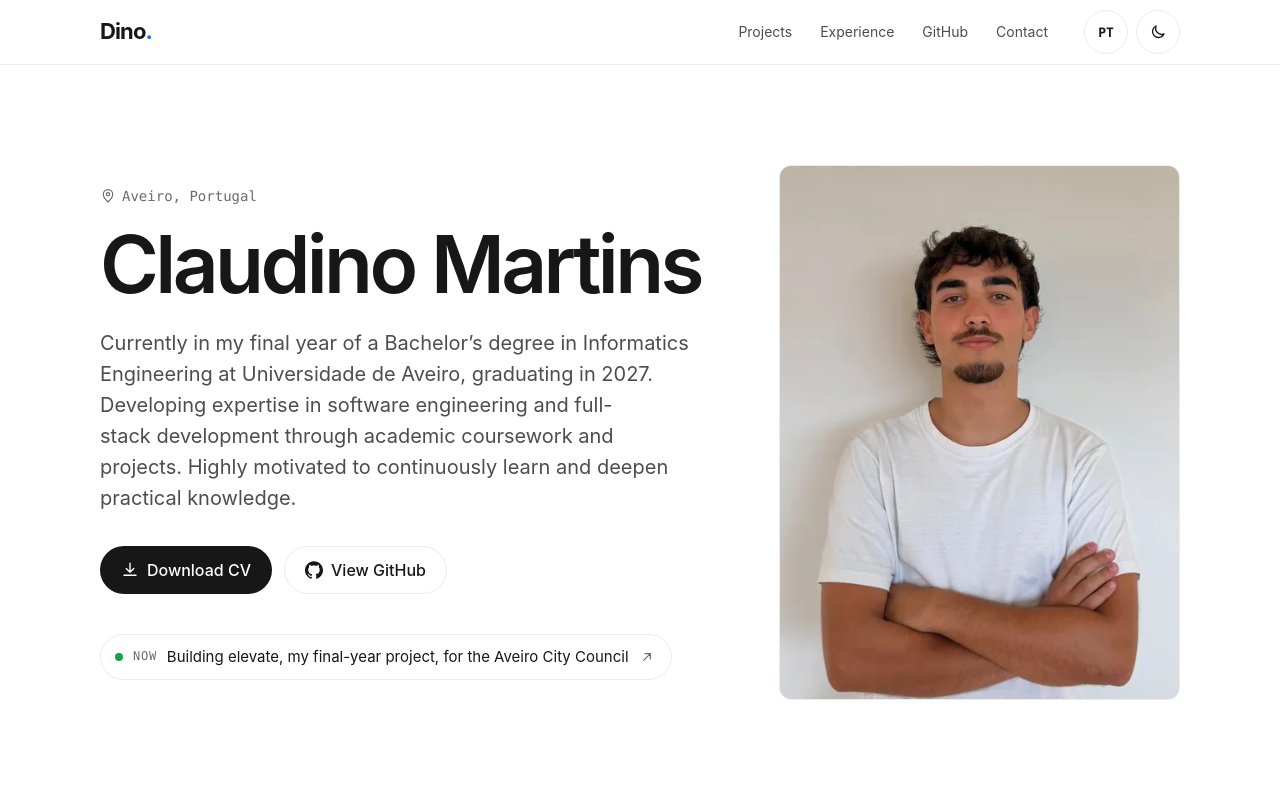
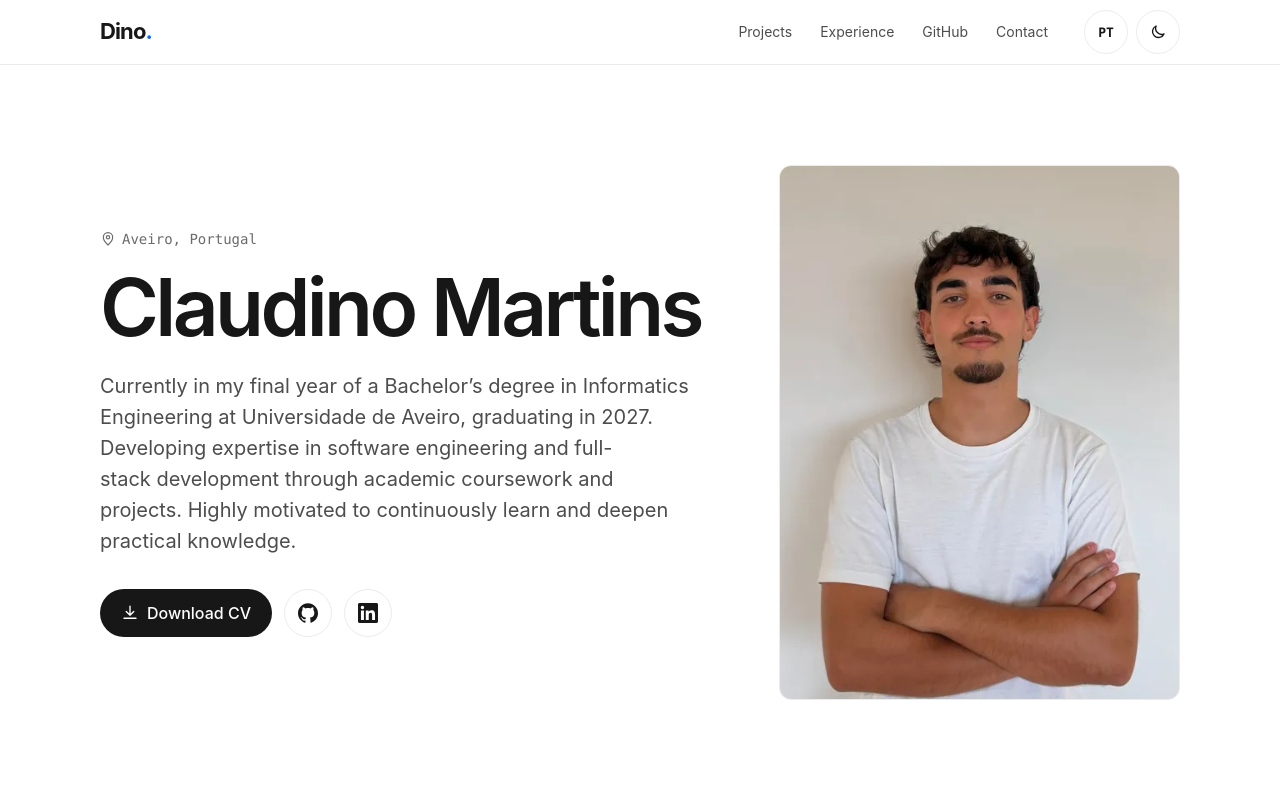
Before and after one commit to dino3111/myportfolio, a React (Vite) app: page / in a window 1280 px wide. Shown: the top 800 px of the page. Built offline with nearby package versions, Linux system fonts and the light colour scheme; no server answers.

Commit message:
feat(hero): swap 'now' card for GitHub and LinkedIn icon links

```diff
--- a/src/App.jsx
+++ b/src/App.jsx
@@ -103,16 +103,13 @@ function Hero({ t }) {
             <a className="btn btn-primary" href={links.cv} download>
               <Icon name="download" /> {t.cv}
             </a>
-            <a className="btn btn-secondary" href={links.github} target="_blank" rel="noreferrer">
-              <GithubIcon size={18} /> {t.github}
+            <a className="icon-link" href={links.github} target="_blank" rel="noreferrer" aria-label={t.github} title={t.github}>
+              <GithubIcon size={20} />
+            </a>
+            <a className="icon-link" href={links.linkedin} target="_blank" rel="noreferrer" aria-label={t.linkedin} title={t.linkedin}>
+              <LinkedinIcon size={20} />
             </a>
           </div>
-          <a className="now" href="#elevate">
-            <span className="now-dot" aria-hidden="true" />
-            <span className="now-label mono">{t.now}</span>
-            <span className="now-text">{t.nowText}</span>
-            <Icon name="arrow" size={16} />
-          </a>
         </div>
         <figure className="hero-photo">
           <img
--- a/src/content.js
+++ b/src/content.js
@@ -50,10 +50,9 @@ export const content = {
       place: 'Aveiro, Portugal',
       title: 'Claudino Martins',
       lead: 'No último ano da Licenciatura em Engenharia Informática na Universidade de Aveiro, a terminar em 2027. A ganhar experiência em engenharia de software e desenvolvimento full-stack através das aulas e de projetos. Muito motivado para continuar a aprender e aprofundar o conhecimento prático.',
-      now: 'Agora',
-      nowText: 'A construir o elevate, o meu projeto final, para a Câmara Municipal de Aveiro',
       cv: 'Descarregar CV',
-      github: 'Ver GitHub',
+      github: 'GitHub',
+      linkedin: 'LinkedIn',
       photoAlt: 'Claudino Martins, de t-shirt branca e braços cruzados',
     },
     projects: {
@@ -174,10 +173,9 @@ export const content = {
       place: 'Aveiro, Portugal',
       title: 'Claudino Martins',
       lead: 'Currently in my final year of a Bachelor’s degree in Informatics Engineering at Universidade de Aveiro, graduating in 2027. Developing expertise in software engineering and full-stack development through academic coursework and projects. Highly motivated to continuously learn and deepen practical knowledge.',
-      now: 'Now',
-      nowText: 'Building elevate, my final-year project, for the Aveiro City Council',
       cv: 'Download CV',
-      github: 'View GitHub',
+      github: 'GitHub',
+      linkedin: 'LinkedIn',
       photoAlt: 'Claudino Martins in a white t-shirt with arms crossed',
     },
     projects: {
--- a/src/index.css
+++ b/src/index.css
@@ -146,19 +146,14 @@ img { display: block; max-width: 100%; height: auto; }
 .eyebrow { display: inline-flex; align-items: center; gap: 6px; font: 400 14px var(--mono); color: var(--mute); margin-bottom: 20px; }
 .hero h1 { font-size: clamp(44px, 7vw, 80px); line-height: 1; letter-spacing: -0.045em; margin-bottom: 24px; }
 .lead { font-size: clamp(18px, 1.6vw, 20px); line-height: 1.55; max-width: 34em; margin-bottom: 32px; }
-.now {
-  display: inline-flex; align-items: center; gap: 10px; margin-top: 40px; padding: 10px 16px 10px 14px;
-  border: 1px solid var(--hairline); border-radius: 999px; background: var(--surface);
-  color: var(--ink); text-decoration: none; font-size: 15px; max-width: 100%;
-  transition: border-color 0.15s, transform 0.15s, box-shadow 0.15s;
+.icon-link {
+  display: grid; place-items: center; width: 48px; height: 48px; border-radius: 50%;
+  border: 1px solid var(--hairline); background: var(--surface); color: var(--ink);
+  transition: transform 0.12s, border-color 0.15s, box-shadow 0.15s, color 0.15s;
 }
-.now:hover { transform: translateY(-2px); border-color: var(--hairline-strong); box-shadow: var(--shadow); }
-.now-dot { position: relative; flex: none; width: 8px; height: 8px; border-radius: 50%; background: #16a34a; }
-.now-dot::after { content: ''; position: absolute; inset: 0; border-radius: 50%; background: #16a34a; animation: ping 2.4s cubic-bezier(0,0,.2,1) infinite; }
-@keyframes ping { 75%, 100% { transform: scale(2.6); opacity: 0; } }
-.now-label { color: var(--mute); text-transform: uppercase; font-size: 12px; letter-spacing: 0.06em; }
-.now-text { min-width: 0; }
-.now svg { flex: none; color: var(--mute); }
+.icon-link:hover { transform: translateY(-2px); border-color: var(--hairline-strong); box-shadow: var(--shadow); }
+.icon-link:active { transform: translateY(0) scale(0.95); box-shadow: none; }
+.icon-link[href*='linkedin']:hover { color: #0a66c2; }
 .hero-photo { margin: 0; border-radius: var(--r-lg); overflow: hidden; border: 1px solid var(--hairline); background: var(--canvas-soft); aspect-ratio: 3 / 4; max-width: 440px; justify-self: end; width: 100%; }
 .hero-photo img { width: 100%; height: 100%; object-fit: cover; transition: transform 0.6s cubic-bezier(.2,.7,.2,1); }
 .hero-photo:hover img { transform: scale(1.025); }
@@ -313,9 +308,8 @@ img { display: block; max-width: 100%; height: auto; }
   .hero-grid { grid-template-columns: 1fr; }
   .hero-photo { order: -1; justify-self: start; max-width: 220px; aspect-ratio: 1; border-radius: 50%; }
   .hero-photo img { object-position: 50% 15%; }
-  .actions .btn { flex: 1 1 100%; }
-  .now { border-radius: var(--r-lg); align-items: flex-start; }
-  .now-dot { margin-top: 7px; }
+  .hero .actions .btn { flex: 1 1 0; }
+  .contact .actions .btn, .project-actions .btn { flex: 1 1 100%; }
   .repo-grid { grid-template-columns: 1fr; }
 }
 
```
